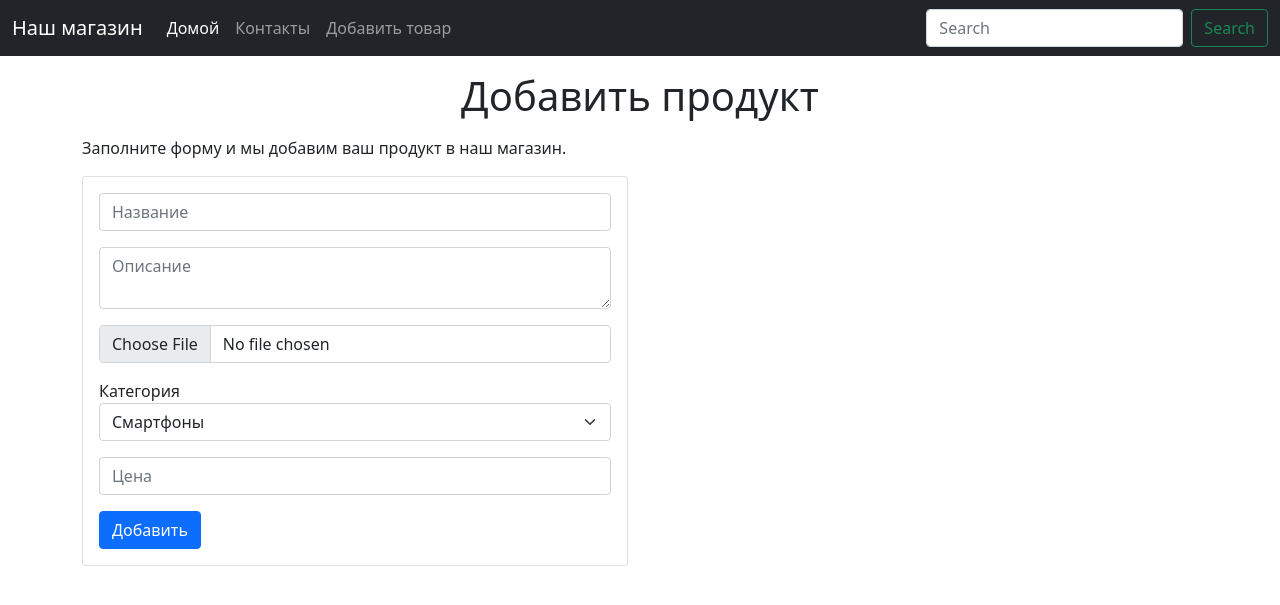
After one commit to Lemur3547/module_6, a Django app: page /add_product/ in a window 1280 px wide. The commit adds this page. Shown: the top 605 px of the page. Run offline with Django 5.2, Linux system fonts and the light colour scheme; data comes from the database, SQL or seed files in the repository; some libraries are stand-ins or nearby versions.

Commit message:
Написана страница с формой для добавления товара в каталог.

```diff
--- a/catalog/models.py
+++ b/catalog/models.py
@@ -18,7 +18,7 @@ class Category(models.Model):
 class Product(models.Model):
     name = models.CharField(max_length=255, verbose_name='Название')
     description = models.TextField(verbose_name='Описание')
-    preview = models.ImageField(upload_to='previews/', verbose_name='Превью', **NULLABLE)
+    preview = models.ImageField(upload_to='previews/', verbose_name='Превью')
     category = models.ForeignKey(Category, on_delete=models.SET_NULL, **NULLABLE)
     price = models.IntegerField(verbose_name='Цена')
     created_at = models.DateTimeField(auto_now_add=True, verbose_name='Дата создания')
--- /dev/null
+++ b/catalog/templates/main/add_product.html
@@ -0,0 +1,37 @@
+{% extends 'main/base.html' %}
+{% block content %}
+<h1 class="mt-3 text-center">Добавить продукт</h1>
+<p class="text-start mt-3">Заполните форму и мы добавим ваш продукт в наш магазин.</p>
+<div class="row">
+    <div class="col-6">
+        <div class="card">
+            <div class="card-body">
+                <form method="post" enctype="multipart/form-data">
+                    {% csrf_token %}
+                    <div class="mb-3">
+                        <input name="name" type="text" class="form-control" placeholder="Название" required/>
+                    </div>
+                    <div class="mb-3">
+                        <textarea name="description" class="form-control" placeholder="Описание" required></textarea>
+                    </div>
+                    <div class="mb-3">
+                        <input name="preview" type="file" accept="image/*" class="form-control" required/>
+                    </div>
+                    <div class="mb-3">
+                        Категория
+                        <select name="category" class="form-select">
+                            {% for category in category_list %}
+                            <option value="{{ category.pk }}">{{ category.name }}</option>
+                            {% endfor %}
+                        </select>
+                    </div>
+                    <div class="mb-3">
+                        <input name="price" type="number" class="form-control" placeholder="Цена" min="0" required/>
+                    </div>
+                    <button type="submit" class="btn btn-primary">Добавить</button>
+                </form>
+            </div>
+        </div>
+    </div>
+</div>
+{% endblock %}
--- a/catalog/templates/main/includes/inc_navbar.html
+++ b/catalog/templates/main/includes/inc_navbar.html
@@ -13,6 +13,9 @@
                 <li class="nav-item">
                     <a class="nav-link" href="{% url 'catalog:contacts' %}">Контакты</a>
                 </li>
+                <li class="nav-item">
+                    <a class="nav-link" href="{% url 'catalog:add_product' %}">Добавить товар</a>
+                </li>
             </ul>
             <form class="d-flex">
                 <input class="form-control me-2" type="search" placeholder="Search" aria-label="Search">
--- a/catalog/urls.py
+++ b/catalog/urls.py
@@ -1,9 +1,10 @@
 from django.urls import path
 
-from catalog.views import index, contacts, product
+from catalog.views import index, contacts, product, add_product
 
 urlpatterns = [
     path('', index, name='index'),
     path('contacts/', contacts, name='contacts'),
-    path('product/<int:pk>/', product, name='name_url')
+    path('product/<int:pk>/', product, name='name_url'),
+    path('add_product/', add_product, name='add_product')
 ]
--- a/catalog/views.py
+++ b/catalog/views.py
@@ -1,7 +1,6 @@
-from django.db.models import Model
 from django.shortcuts import render
 
-from catalog.models import Product
+from catalog.models import Product, Category
 
 
 def index(request):
@@ -25,3 +24,17 @@ def product(request, pk):
         'object': Product.objects.get(pk=pk)
     }
     return render(request, 'main/product.html', context)
+
+
+def add_product(request):
+    context = {
+        'category_list': Category.objects.all()
+    }
+    if request.method == 'POST':
+        name = request.POST.get('name')
+        description = request.POST.get('description')
+        preview = request.FILES.get('preview')
+        category = request.POST.get('category')
+        price = request.POST.get('price')
+        Product.objects.create(name=name, description=description, preview=preview, category=Category.objects.get(pk=category), price=price)
+    return render(request, 'main/add_product.html', context)
```
